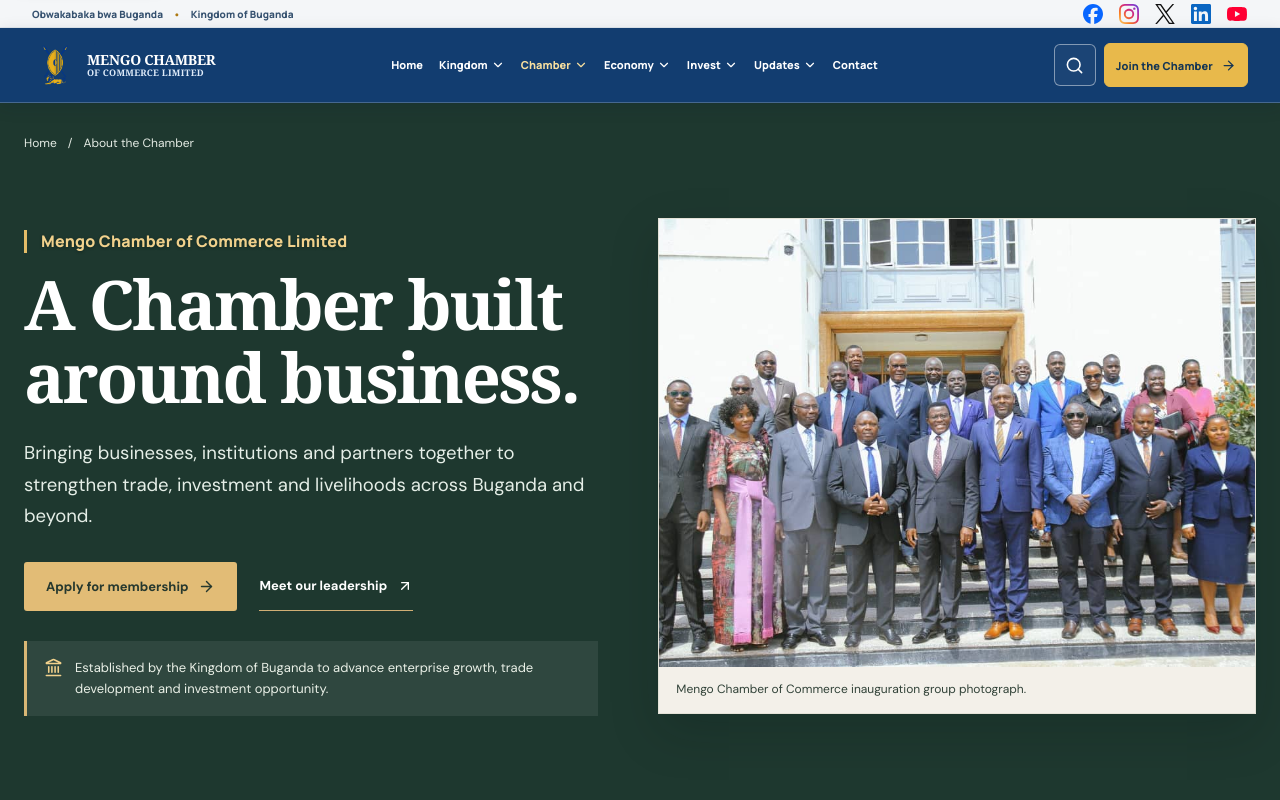
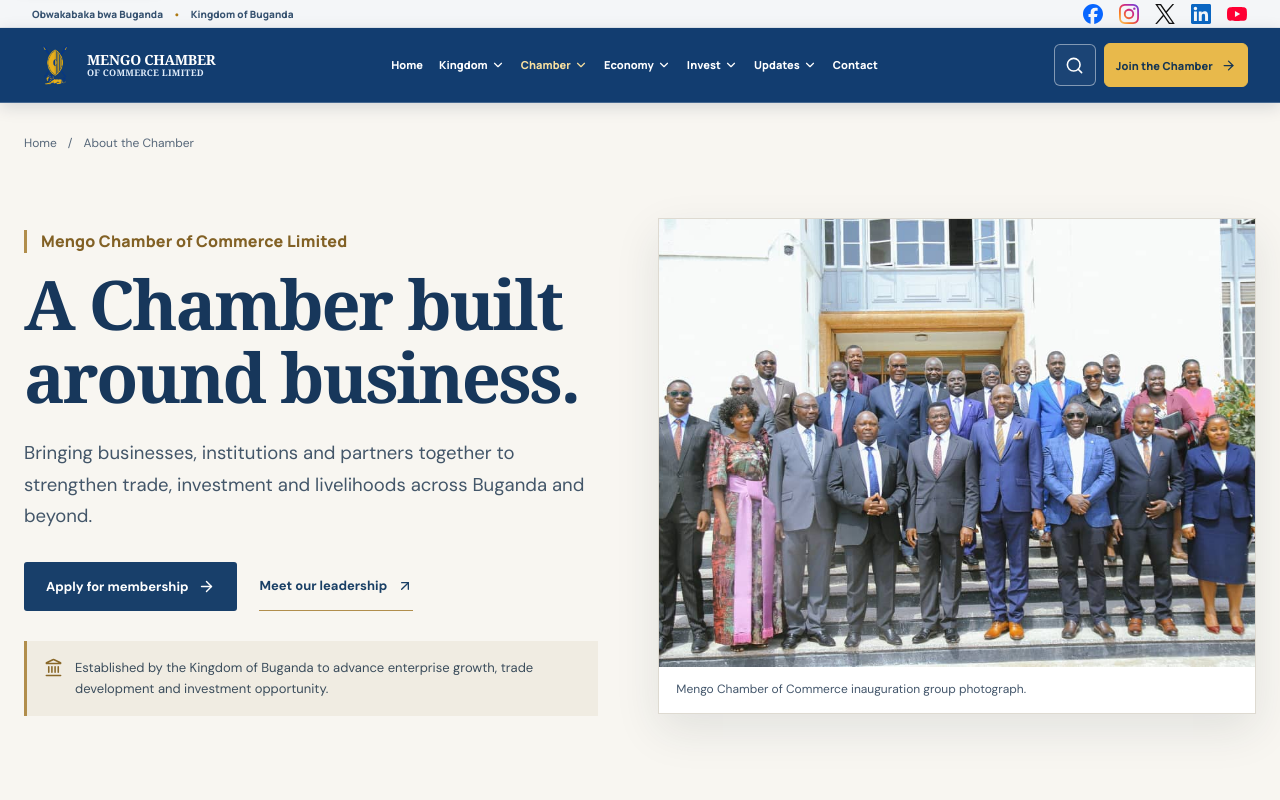
Before and after one commit to watumwa/mengo, a Next.js app: page /about in a window 1280 px wide. Shown: the top 800 px of the page. Built offline with nearby package versions, Linux system fonts and the light colour scheme.

Commit message:
Replace dark About hero with warm ivory and navy institutional styling

```diff
--- a/app/about/about.css
+++ b/app/about/about.css
@@ -675,9 +675,9 @@
   display: block;
   min-height: 0;
   padding: 32px 0 clamp(56px, 6vw, 84px);
-  background: #1e382f;
+  background: #f8f6f1;
   background-image: none;
-  color: #fff;
+  color: #193954;
 }
 .mc-about-v2 .mc-about-v2-hero::before { display: none; }
 .mc-about-v2 .mc-about-v2-hero > .bp-shell { z-index: 1; }
@@ -693,27 +693,29 @@
 }
 .mc-about-v2 .mc-about-v2-hero h1 {
   max-width: 700px;
-  color: #fff;
+  color: #17375b;
   font-size: clamp(47px, 5.35vw, 74px);
   line-height: 1.065;
   text-wrap: balance;
 }
 .mc-about-v2 .mc-about-v2-hero .mc-about-v2-kicker {
-  color: #f1d18c;
+  color: #826125;
+  border-left-color: #b18e4c;
+  text-shadow: none;
   font-size: clamp(15px, 1.25vw, 18px);
   font-weight: 800;
 }
 .mc-about-v2 .mc-about-v2-hero-lead {
   max-width: 620px;
-  color: #e5eee7;
+  color: #435669;
   line-height: 1.7;
 }
 .mc-about-v2 .mc-about-v2-breadcrumb,
-.mc-about-v2 .mc-about-v2-breadcrumb a { color: #e4ebe4; }
-.mc-about-v2 .mc-about-v2-primary { background: #e2bc76; color: #26382e; }
-.mc-about-v2 .mc-about-v2-primary:hover { background: #f1d69f; color: #26382e; }
-.mc-about-v2 .mc-about-v2-quiet { color: #fff; border-bottom-color: #d1af75; }
-.mc-about-v2 .mc-about-v2-quiet:hover { color: #ffdf9c; }
+.mc-about-v2 .mc-about-v2-breadcrumb a { color: #566779; }
+.mc-about-v2 .mc-about-v2-primary { background: #183f6a; color: #fff; }
+.mc-about-v2 .mc-about-v2-primary:hover { background: #255784; color: #fff; }
+.mc-about-v2 .mc-about-v2-quiet { color: #193f65; border-bottom-color: #b18e4c; }
+.mc-about-v2 .mc-about-v2-quiet:hover { color: #86632c; }
 .mc-about-v2 .mc-about-v2-origin {
   display: flex;
   align-items: flex-start;
@@ -721,25 +723,25 @@
   max-width: 625px;
   margin-top: 30px;
   padding: 16px 17px;
-  border-left: 3px solid #d8b775;
-  background: rgba(255,255,255,.075);
-  color: #eaf0e7;
+  border-left: 3px solid #b18e4c;
+  background: #f0ece2;
+  color: #3b4d5c;
   font-size: 13px;
   line-height: 1.65;
 }
 .mc-about-v2 .mc-about-v2-origin svg {
   flex: none;
   margin-top: 1px;
-  color: #f1d18c;
+  color: #896829;
 }
 .mc-about-v2 .mc-about-v2-hero-image {
   display: block;
   min-width: 0;
   margin: 0;
   padding: 0;
-  background: #e2e2d9;
-  border: 1px solid rgba(232,224,208,.28);
-  box-shadow: 0 18px 46px rgba(5, 18, 15, .17);
+  background: #fff;
+  border: 1px solid #dedad1;
+  box-shadow: 0 16px 42px rgba(34, 48, 60, .10);
 }
 .mc-about-v2 .mc-about-v2-hero-image img {
   display: block;
@@ -752,8 +754,8 @@
 }
 .mc-about-v2 .mc-about-v2-hero-image figcaption {
   padding: 13px 17px 15px;
-  color: #314238;
-  background: #f3f0e9;
+  color: #43566b;
+  background: #fff;
   font-size: 12px;
   line-height: 1.55;
 }
@@ -872,7 +874,7 @@
   .mc-about-v2 .mc-about-v2-hero {
     min-height: 0;
     padding: 24px 0 48px;
-    background: #1e382f;
+    background: #f8f6f1;
     background-image: none;
   }
   .mc-about-v2 .mc-about-v2-hero-grid { gap: 22px; }
```
